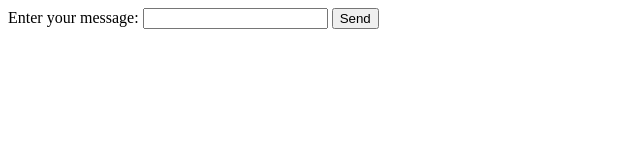
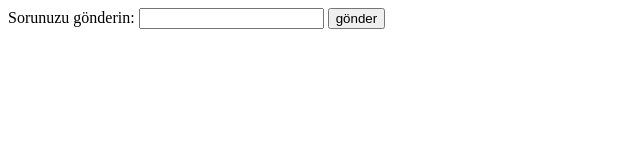
Before and after one commit to alimalem2/islamalimi, a plain HTML site: page index.html in a window 1280 px wide. Shown: the full height of the page, 0-640 px from the left. Drawn offline with Linux system fonts and the light colour scheme.

Commit message:
Update index.html

```diff
--- a/index.html
+++ b/index.html
@@ -3,13 +3,13 @@
 <head>
   <meta charset="UTF-8">
   <meta name="viewport" content="width=device-width, initial-scale=1.0">
-  <title>Generative AI Chat</title>
+  <title>İslam Alimi</title>
 </head>
 <body>
   <div>
-    <label for="userInput">Enter your message:</label>
+    <label for="userInput">Sorunuzu gönderin:</label>
     <input type="text" id="userInput">
-    <button onclick="window.sendMessage()">Send</button>
+    <button onclick="window.sendMessage()">gönder</button>
   </div>
   <div id="chatOutput"></div>
 
```
